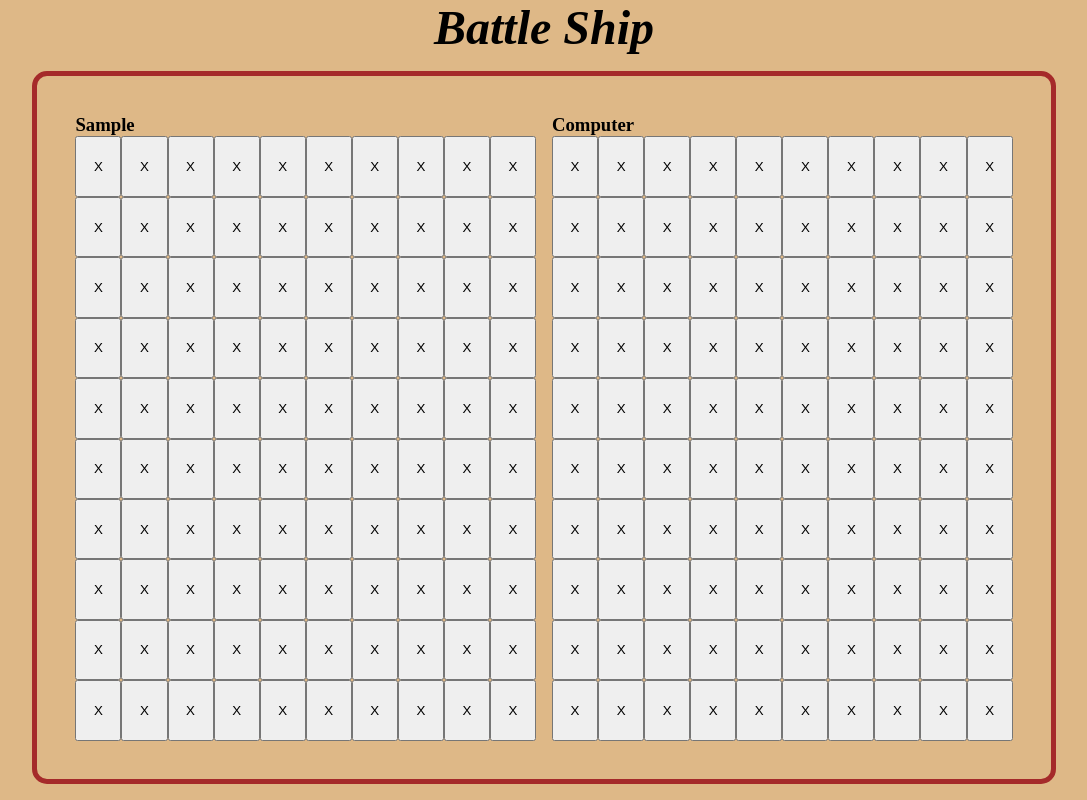
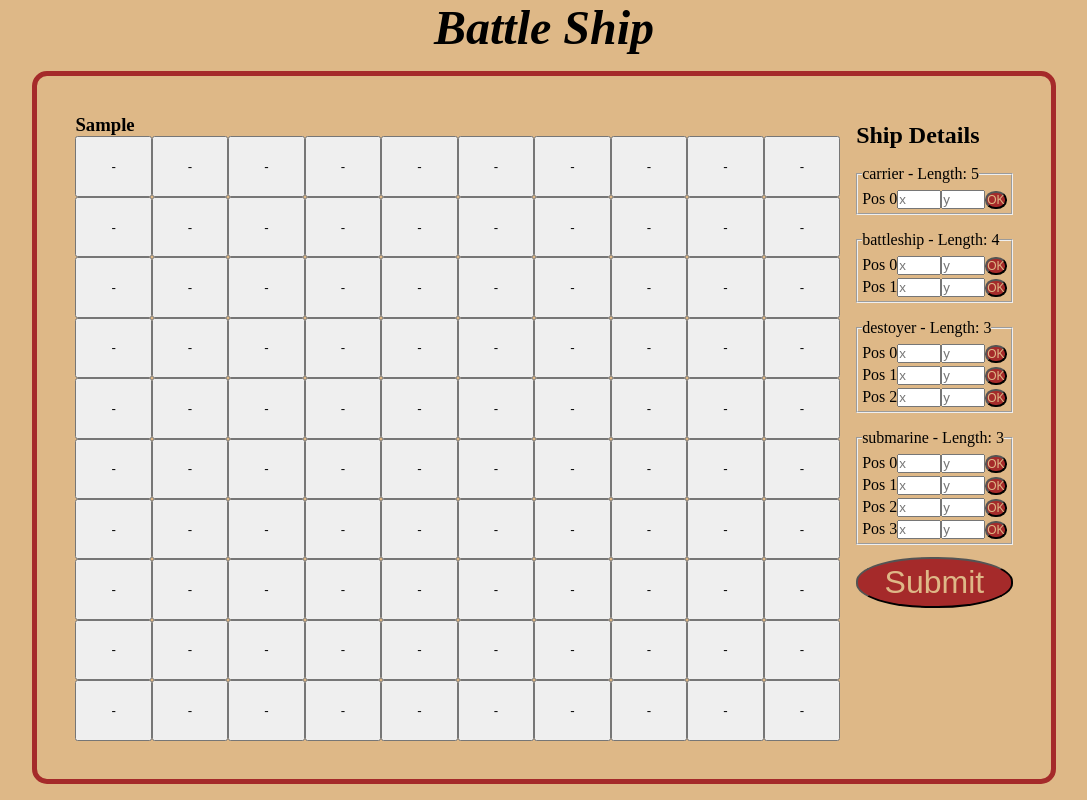
Before and after one commit to iamjoker021/odin-battleship, a website built with webpack: page src/index.html in a window 1280 px wide. Both pictures are taken after typing "Sample" into the empty fields and a click on the button "Start Game!". Shown: the whole page, without its empty margins (96-1183 px from the left). Built offline with nearby package versions, Linux system fonts and the light colour scheme.

Commit message:
feat: Add UI for Ship Details Page

```diff
--- a/src/index.js
+++ b/src/index.js
@@ -48,13 +48,91 @@ const DOMHandler = () => {
                 const button = document.createElement('button');
                 button.type='button';
                 if (val === 0) {
-                    button.textContent = 'X'
+                    button.textContent = '-';
+                }
+                else if (val === 'H') {
+                    button.textContent = 'X';
+                }
+                else {
+                    button.classList.add('ship');
+                    button.textContent = '-';
                 }
                 buttonGrid.appendChild(button);
             })
         })
 
         return gameboard;
+    }
+
+    const getShipForm = () => {
+        const SHIPS = {
+            'carrier': {length: 5, count: 1},
+            'battleship': {length: 4, count: 2},
+            'destoyer': {length: 3, count: 3},
+            'submarine': {length:3, count: 4},
+            // 'patrol': {length: 2, count: 5}
+        }
+
+        const form = document.createElement('form');
+        form.classList.add('ship-form');
+
+        const formName = document.createElement('h2');
+        formName.textContent = 'Ship Details'
+        form.appendChild(formName);
+
+        for (const shipName in SHIPS) {
+            const ship = SHIPS[shipName];
+
+            const fieldset = document.createElement('fieldset');
+            fieldset.classList.add('ship-details');
+            form.appendChild(fieldset);
+
+            const legend = document.createElement('legend');
+            legend.textContent = `${shipName} - Length: ${ship.length}`;
+            fieldset.appendChild(legend);
+
+            [...Array(ship.count).keys()].forEach((index) => {
+                const inpContainer = document.createElement('label');
+                fieldset.appendChild(inpContainer);
+
+                const label = document.createElement('label');
+                label.textContent = `Pos ${index}`;
+                inpContainer.appendChild(label);
+
+                const inputX = document.createElement('input');
+                inputX.type='number'; inputX.placeholder='x'; inputX.min=0; inputX.max=9; inputX.required=true;
+                inputX.name=`${shipName}-${index}-x`;
+                inputX.id=`${shipName}-${index}-x`;
+                inpContainer.appendChild(inputX);
+
+                const inputY = document.createElement('input');
+                inputY.type='number'; inputY.placeholder='y'; inputY.min=0; inputY.max=9; inputY.required=true;
+                inputY.name=`${shipName}-${index}-y`;
+                inputY.id=`${shipName}-${index}-y`;
+                inpContainer.appendChild(inputY);
+
+                const ok = document.createElement('button');
+                ok.textContent = 'OK';
+                ok.type = 'button';
+                inpContainer.appendChild(ok);
+            })
+        }
+
+        const submitButton = document.createElement('button');
+        submitButton.type = 'submit';
+        submitButton.textContent = 'Submit';
+        form.appendChild(submitButton);
+
+        return form;
+    }
+
+    const diplayFormPage = (player) => {
+        // Show the Grid and Player Name on left
+        const playground = document.querySelector('section.playground');
+        playground.appendChild(getGridDisplay(player));
+
+        // Show the Form on right
+        playground.appendChild(getShipForm())
     }
 
     const displayPlaygroud = (players) => {
@@ -65,7 +143,7 @@ const DOMHandler = () => {
     }
 
     homePage();
-//
+
     document.querySelector('form.start-game').addEventListener('submit', (e) => {
         e.preventDefault();
         const playerName = e.target.querySelector('input[name="player"]').value;
@@ -73,7 +151,7 @@ const DOMHandler = () => {
         players[1] = Player('Computer');
 
         clearPlayground();
-        displayPlaygroud(players);
+        diplayFormPage(players[0]);
     })
 
 }
--- a/src/style.css
+++ b/src/style.css
@@ -37,6 +37,34 @@ body {
     font-size: 2rem;
 }
 
+.ship-form > * {
+    margin: 8px 0;
+}
+
+.ship-form button {
+    color: burlywood;
+    background-color: brown;
+    border-radius: 48%;
+    padding: 3%;
+    margin-top: 4px;
+    font-size: 2rem;
+}
+
+.ship-form fieldset {
+    padding: 4px;
+}
+
+.ship-form fieldset button {
+    color: burlywood;
+    background-color: brown;
+    font-size: 12px;
+    padding: 0%;
+}
+
+.gameboard .ship {
+    background-color: gray;
+}
+
 
 /*** Layout ***/
 html, body {
@@ -72,6 +100,20 @@ form {
     flex-direction: column;
 }
 
+form fieldset {
+    display: flex;
+    flex-direction: column;
+}
+
+form fieldset div {
+    display: flex;
+    flex-direction: column;
+}
+
+form fieldset div > * {
+    flex: 1;
+}
+
 .gameboard .buttons {
     flex: 1 0 0;
     display: grid;
```
Also changed, not shown: src/index.html (+43 -3 lines).
